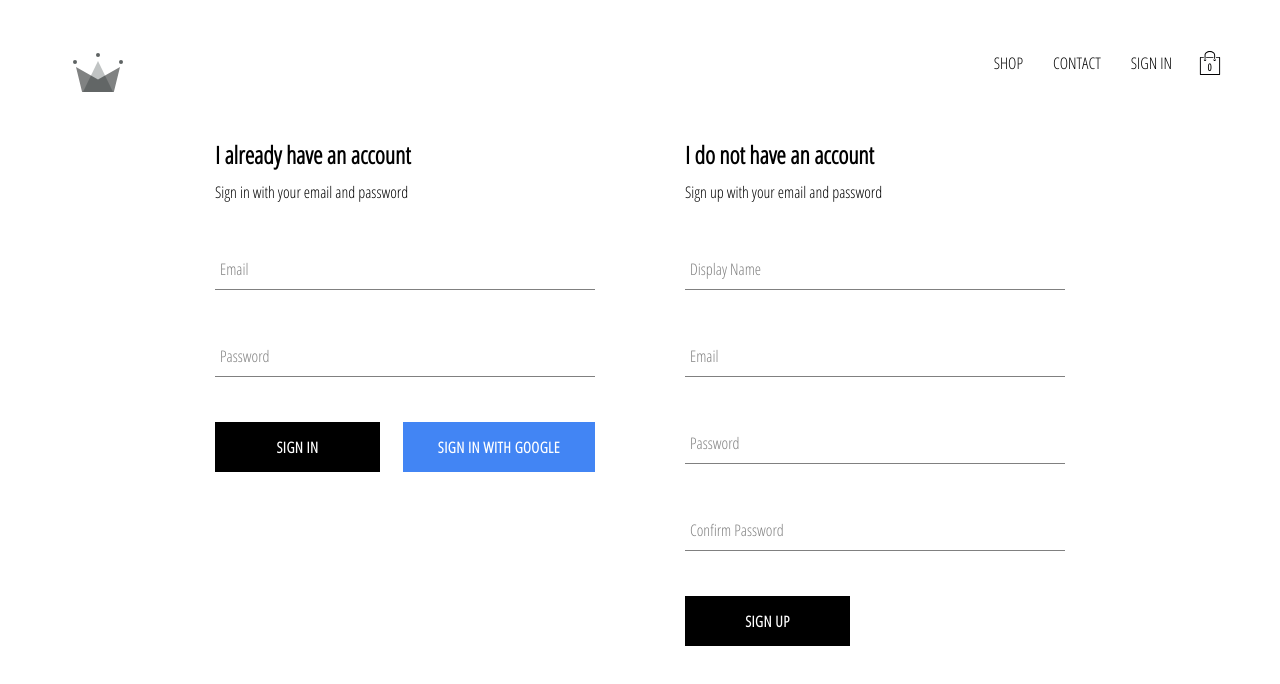
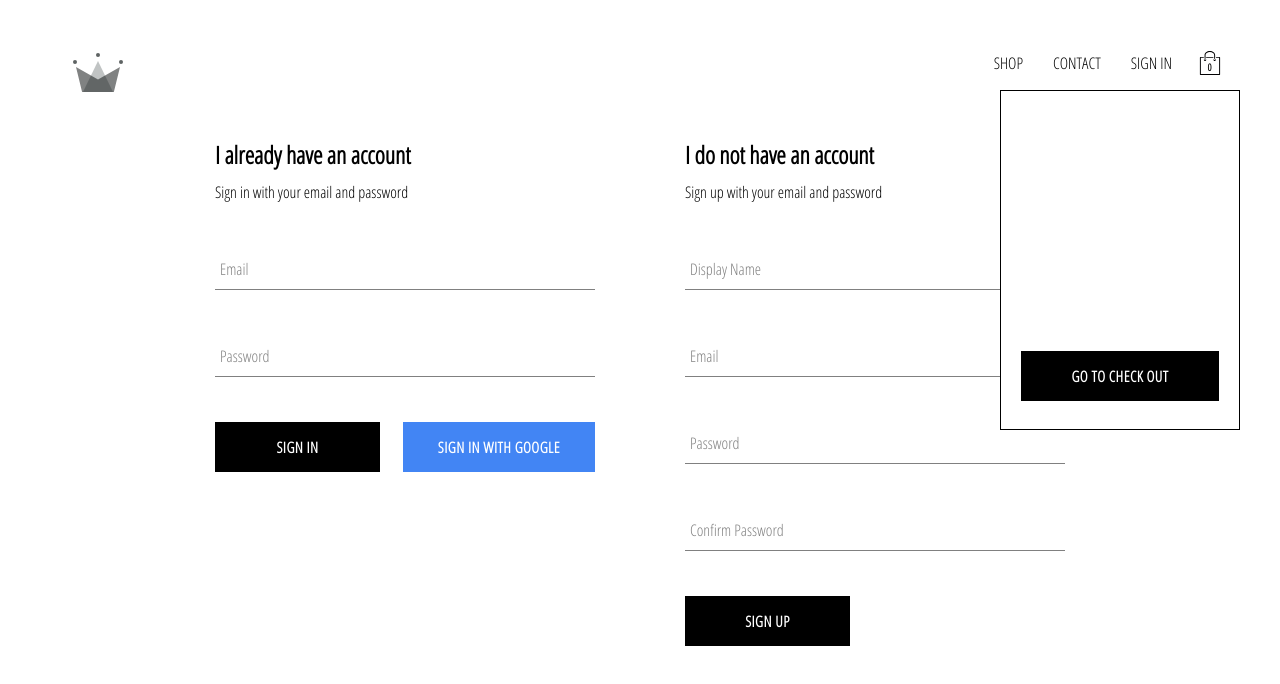
Before and after one commit to bsl333/crown-clothing, a React (Create React App) app: page /signin in a window 1280 px wide. Shown: the top 684 px of the page. Built offline with nearby package versions, Linux system fonts and the light colour scheme; no server answers.

Commit message:
Created and added cart dropdown comp to header

```diff
--- /dev/null
+++ b/src/components/CartDropdown/CartDropdown.jsx
@@ -0,0 +1,13 @@
+import React from 'react';
+import CustomButton from '../CustomButton/CustomButton';
+
+import './CartDropdown.scss';
+
+export default function CartDropdown() {
+  return (
+    <div className="cart-dropdown">
+      <div className="cart-items"></div>
+      <CustomButton>Go To Check Out</CustomButton>
+    </div>
+  );
+}
--- /dev/null
+++ b/src/components/CartDropdown/CartDropdown.scss
@@ -0,0 +1,24 @@
+.cart-dropdown {
+  position: absolute;
+  width: 240px;
+  height: 340px;
+  display: flex;
+  flex-direction: column;
+  padding: 20px;
+  border: 1px solid black;
+  background-color: white;
+  top: 90px;
+  right: 40px;
+  z-index: 5;
+
+  .cart-items {
+    height: 240px;
+    display: flex;
+    flex-direction: column;
+    overflow: scroll;
+  }
+
+  .button {
+    margin-top: auto;
+  }
+}
--- a/src/components/Header/Header.jsx
+++ b/src/components/Header/Header.jsx
@@ -4,6 +4,7 @@ import { connect } from 'react-redux';
 import { ReactComponent as Logo } from '../../assets/crown.svg';
 import { auth } from '../../firebase/firebaseUtils';
 import CartIcon from '../CartIcon/CartIcon';
+import CartDropdown from '../CartDropdown/CartDropdown';
 
 import './Header.scss';
 
@@ -31,6 +32,7 @@ function Header({ currentUser }) {
         )}
         <CartIcon />
       </div>
+      <CartDropdown />
     </header>
   );
 }
```
